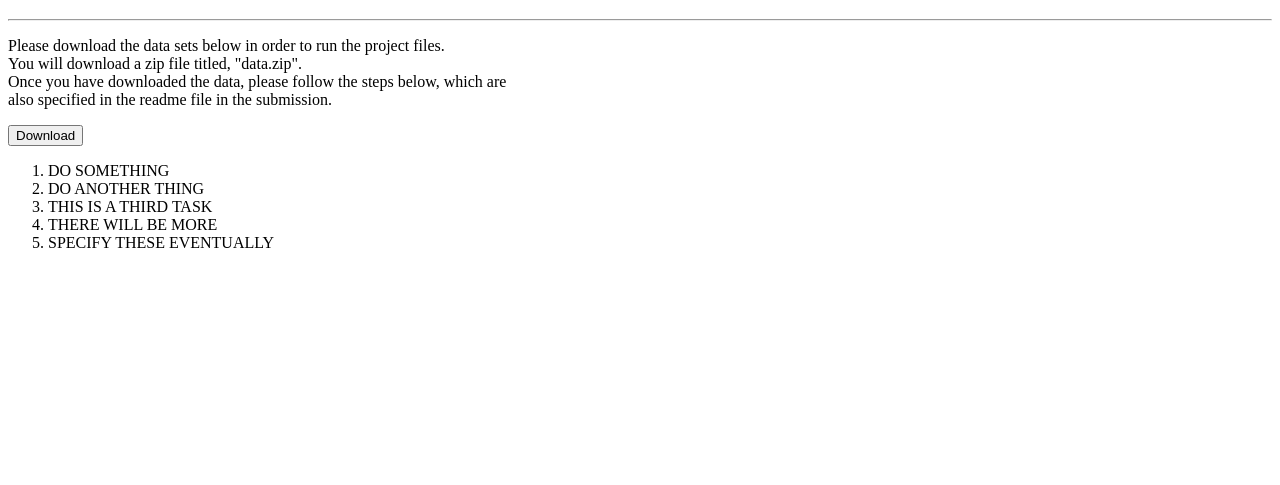
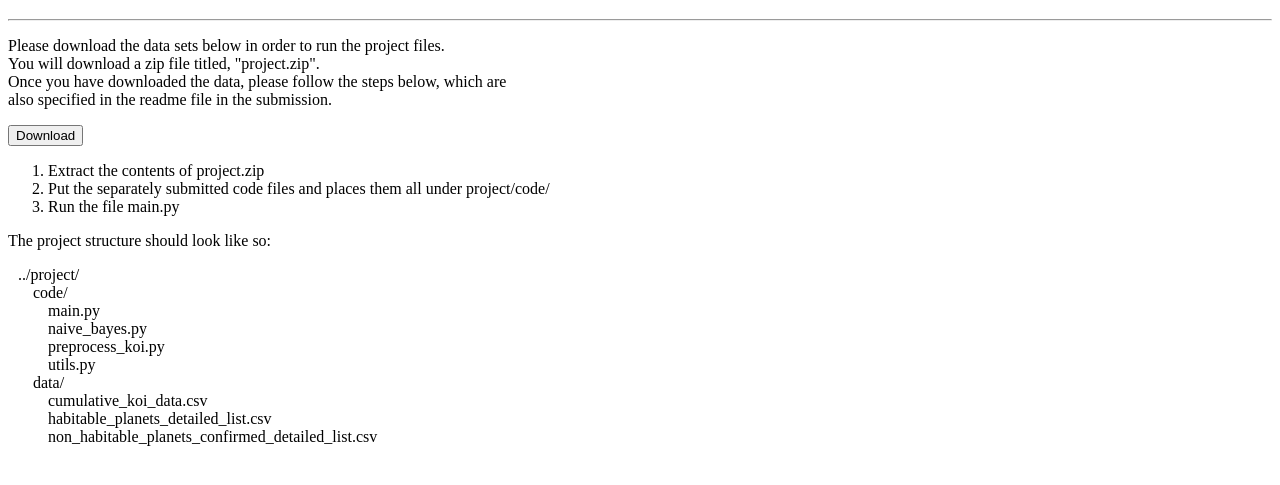
Before and after one commit to Bumbatumbarumba/ExoplanetClassifier, a plain HTML site: page index.html in a window 1280 px wide. Shown: the part 61-546 px from the top of the page. Drawn offline with Linux system fonts and the light colour scheme.

Commit message:
added new zip file, site content

```diff
--- a/index.html
+++ b/index.html
@@ -8,17 +8,38 @@
         <hr>
         <p>
             Please download the data sets below in order to run the project files.<br>
-            You will download a zip file titled, "data.zip".<br>
+            You will download a zip file titled, "project.zip".<br>
             Once you have downloaded the data, please follow the steps below, which are<br>
             also specified in the readme file in the submission.<br>
         </p>
-        <a href="data.zip" download><button>Download</button></a>
+        <a href="project.zip" download><button>Download</button></a>
         <ol>
-            <li>DO SOMETHING</li>
-            <li>DO ANOTHER THING</li>
-            <li>THIS IS A THIRD TASK</li>
-            <li>THERE WILL BE MORE</li>
-            <li>SPECIFY THESE EVENTUALLY</li>
+            <li>Extract the contents of project.zip</li>
+            <li>Put the separately submitted code files and places them all under project/code/</li>
+            <li>Run the file main.py</li>
         </ol>
+        <p>
+            The project structure should look like so:<br>
+            <div style="padding-left: 10px;">
+                ../project/<br>
+                <div style="padding-left: 15px;">
+                    code/<br>
+                    <div style="padding-left: 15px;">
+                        main.py<br>
+                        naive_bayes.py<br>
+                        preprocess_koi.py<br>
+                        utils.py<br>
+                    </div>
+                </div>
+                <div style="padding-left: 15px;">
+                    data/<br>
+                    <div style="padding-left: 15px;">
+                        cumulative_koi_data.csv<br>
+                        habitable_planets_detailed_list.csv<br>
+                        non_habitable_planets_confirmed_detailed_list.csv<br>
+                    </div>
+                </div>
+            </div>
+        </p>
     </body>
 </html>
```
Also changed, not shown: 2 other files.
